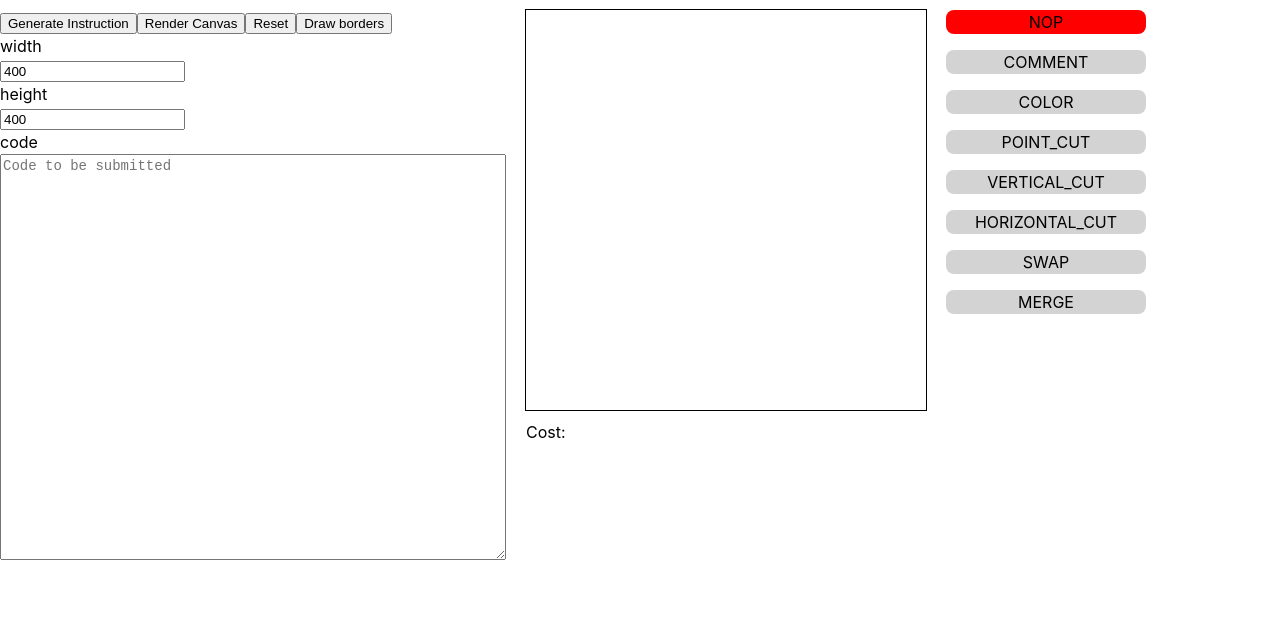
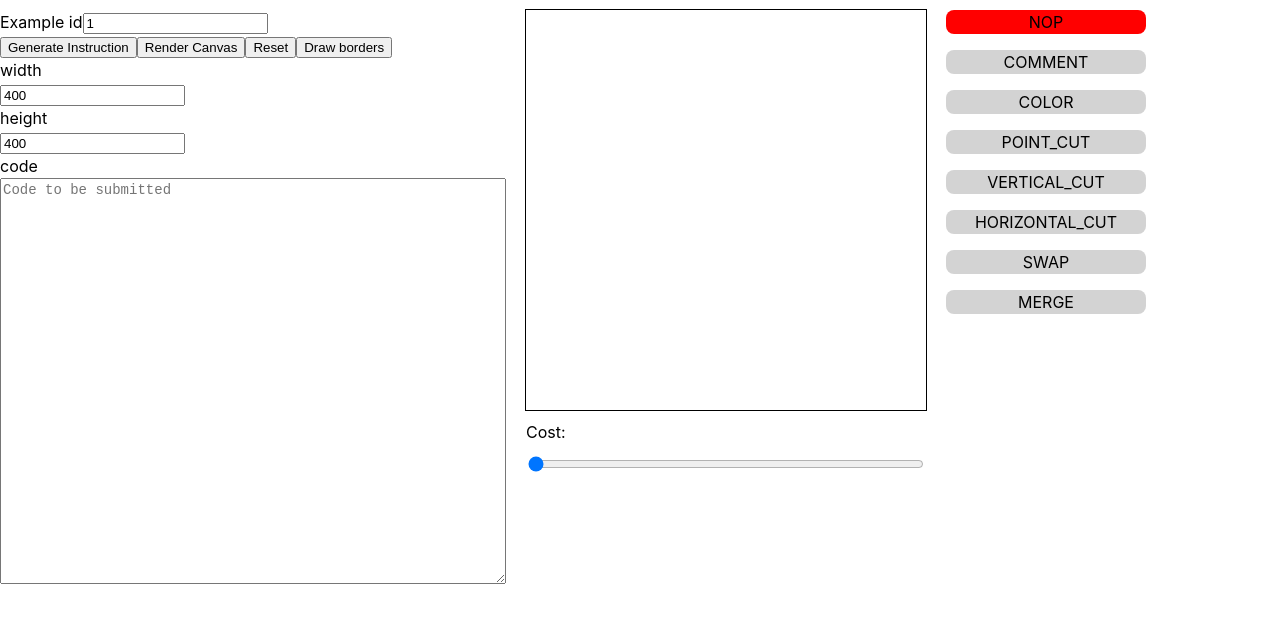
Before and after one commit to spaceorc/icfpc2022-pegovka-team, a React (Vite) app in the folder visualizer/: page / in a window 1280 px wide. Shown: the top 622 px of the page. Built offline with nearby package versions, Linux system fonts and the light colour scheme.

Commit message:
added pixelPerfect example

```diff
--- a/visualizer/src/components/Playground/Playground.tsx
+++ b/visualizer/src/components/Playground/Playground.tsx
@@ -19,6 +19,8 @@ import { Point } from "../../contest-logic/Point";
 export const Playground = (): JSX.Element => {
   const [width, setWidth] = useState(400);
   const [height, setHeight] = useState(400);
+  const [expectedOpacity, setExpectedOpacity] = useState(0);
+  const [exampleId, setExampleId] = useState(1);
 
   const [playgroundCode, setPlaygroundCode] = useState("");
   const [instrument, setInstrument] = useState<InstructionType>(InstructionType.NopInstructionType);
@@ -108,6 +110,12 @@ export const Playground = (): JSX.Element => {
     >
       <div>
         <div>
+            <label>
+                Example id
+                <input type="number" value={exampleId} onChange={event => setExampleId(Number(event.target.value))} />
+            </label>
+        </div>
+        <div>
           <button onClick={handleClickGenerateInstruction}>Generate Instruction</button>
           <button onClick={handleClickRenderCanvas}>Render Canvas</button>
           <button onClick={handleReset}>Reset</button>
@@ -168,6 +176,7 @@ export const Playground = (): JSX.Element => {
           display: "flex",
           flexDirection: "column",
           gap: 10,
+          position: 'relative'
         }}
       >
         <canvas
@@ -177,7 +186,15 @@ export const Playground = (): JSX.Element => {
           ref={canvasRef}
           onClick={onCanvasClick}
         />
+        <img style={{
+            position: 'absolute',
+            top: 0,
+            left: 0,
+            opacity: expectedOpacity,
+            pointerEvents: 'none'
+        }} src={`https://cdn.robovinci.xyz/imageframes/${exampleId}.png`} />
         Cost: {interpretedResult?.cost}
+        <input type="range" min={0} max={1} step={0.01} value={expectedOpacity} onChange={event => setExpectedOpacity(Number(event.target.value))}/>
       </div>
       <CommandsPanel instrument={instrument} setInstrument={setInstrument} />
     </div>
```
